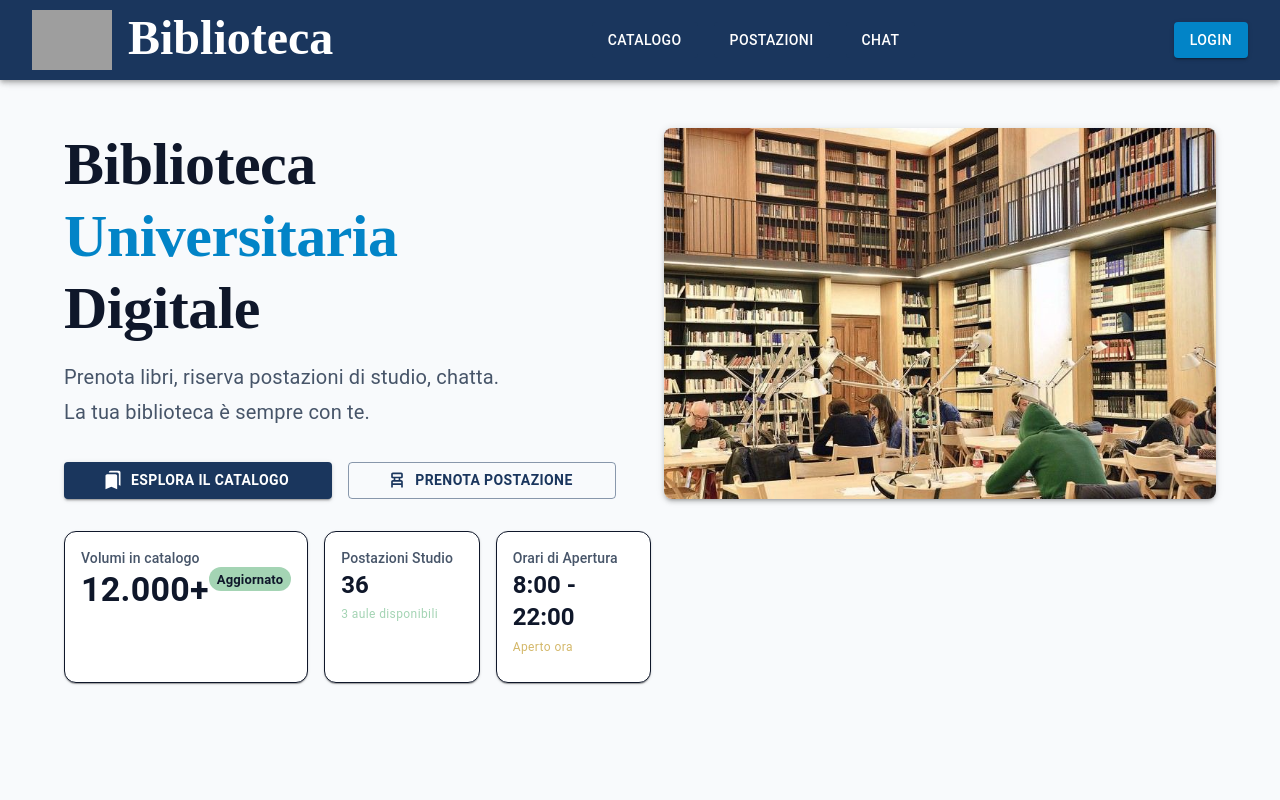
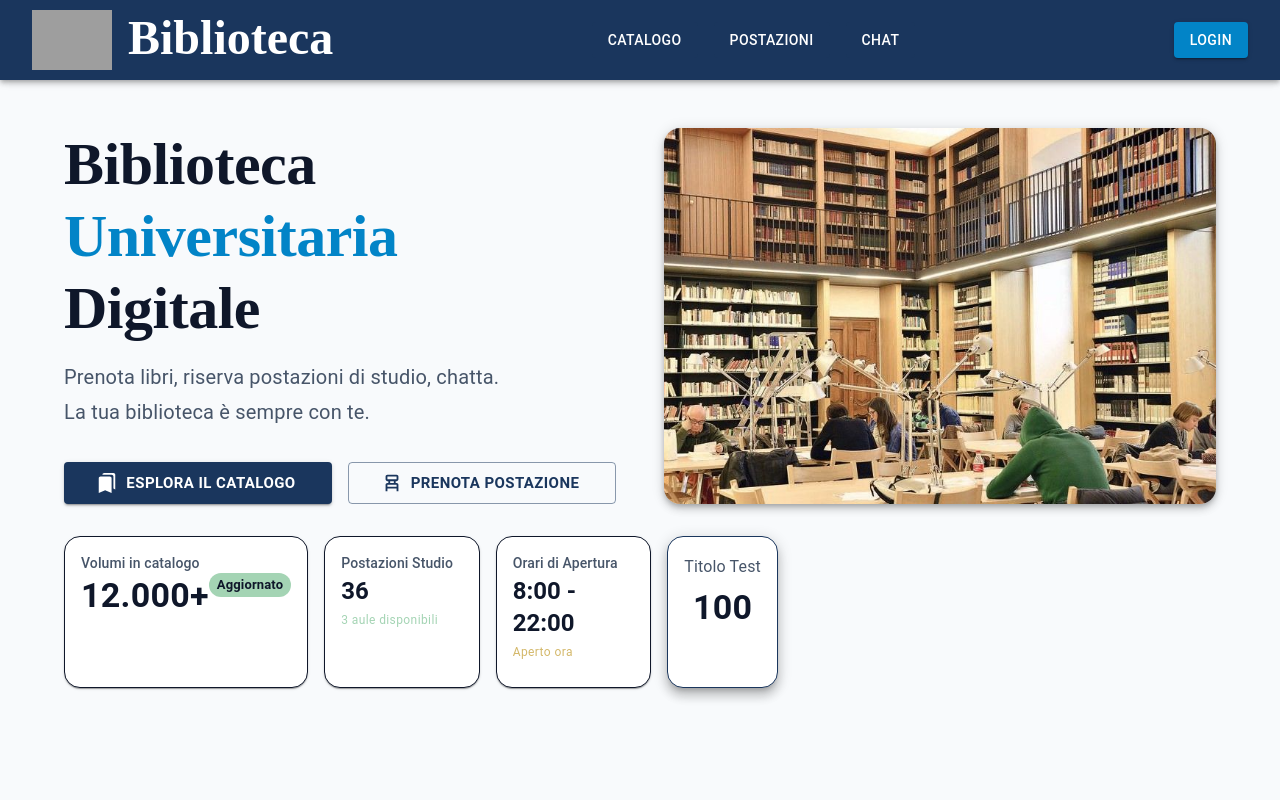
Before and after one commit to Alexx904/Biblioteca-AI, a React (Vite) app: page / in a window 1280 px wide. Shown: the top 800 px of the page. Built offline with nearby package versions, Linux system fonts and the light colour scheme; grey boxes are pictures that could not be loaded.

Commit message:
Creato Componente HeroCard
Ho creato il componente HeroCard, cioè il modello delle Card informative presenti nella Hero Section

```diff
--- a/src/Hero.jsx
+++ b/src/Hero.jsx
@@ -1,6 +1,7 @@
 import { Box, Container, Grid, Typography, Button, Stack, Card, CardContent, Chip } from '@mui/material';
 import BookmarksIcon from '@mui/icons-material/Bookmarks';
 import ChairAltIcon from '@mui/icons-material/ChairAlt';
+import HeroCard from './HeroCard';
 
 
 function Hero(){
@@ -46,6 +47,7 @@ function Hero(){
                   startIcon={<BookmarksIcon />}
                   color="primary"
                   fullWidth
+                  size='large'
                   sx={{fontWeight: 'bold', '&:hover': { color: 'secondary.light' } }}>
                   Esplora il Catalogo
                   </Button>
@@ -55,6 +57,7 @@ function Hero(){
                     startIcon={<ChairAltIcon />}
                     color="primary"
                     fullWidth
+                    size='large'
                     sx={{fontWeight: 'bold', '&:hover': {color: 'secondary.main' } }}>
                     Prenota Postazione
                   </Button>
@@ -66,15 +69,14 @@ function Hero(){
                   component="img"
                   src="img/hero.jpg"
                   alt="Foto Biblioteca"
-                  sx={{ width: '100%', height: '100%', borderRadius: 2, boxShadow: 3, objectFit: 'cover' }}
+                  sx={{ width: '100%', height: '100%', borderRadius: 4, boxShadow: 5, objectFit: 'cover' }}
                 />
               </Box>
-
-
             </Box>
+            {/* Sezione Info: Volumi, Postazioni, Orari */}
             <Stack direction="row" spacing={2}>
               {/* Card Principale: Volumi */}
-                <Card  sx={{backgroundColor: 'background.card',border: '1px solid ', borderRadius: 3 }}>
+              <Card  sx={{backgroundColor: 'background.card',border: '1px solid ', borderRadius: 4 }}>
                 <CardContent sx={{ display: 'flex', justifyContent: 'space-between', alignItems: 'center' }}>
                   <Box>
                     <Typography variant="subtitle2" sx={{ color: 'text.secondary' }}>Volumi in catalogo</Typography>
@@ -86,7 +88,7 @@ function Hero(){
 
                 {/* Due card affiancate per Postazioni e Orari */}
                 <Stack direction="row" spacing={2}>
-                  <Card sx={{ flex: 1, backgroundColor: 'background.card', color: 'text.primary', border: '1px solid ', borderRadius: 3 }}>
+                  <Card sx={{ flex: 1, backgroundColor: 'background.card', color: 'text.primary', border: '1px solid ', borderRadius: 4 }}>
                     <CardContent>
                       <Typography variant="subtitle2" sx={{ color: 'text.secondary' }}>Postazioni Studio</Typography>
                       <Typography variant="h5" sx={{ fontWeight: 'bold' }}>36</Typography>
@@ -94,7 +96,7 @@ function Hero(){
                     </CardContent>
                   </Card>
 
-                  <Card sx={{ flex: 1, backgroundColor: 'background.card', color: 'text.primary', border: '1px solid ', borderRadius: 3 }}>
+                  <Card sx={{ flex: 1, backgroundColor: 'background.card', color: 'text.primary', border: '1px solid ', borderRadius: 4 }}>
                     <CardContent>
                       <Typography variant="subtitle2" sx={{ color: 'text.secondary' }}>Orari di Apertura</Typography>
                       <Typography variant="h5" sx={{ fontWeight: 'bold' }}>8:00 - 22:00</Typography>
@@ -102,6 +104,7 @@ function Hero(){
                     </CardContent>
                   </Card>
                 </Stack>
+                <HeroCard title="Titolo Test" value="100" />
               </Stack>
           </Container>
         </Box>
--- /dev/null
+++ b/src/HeroCard.jsx
@@ -0,0 +1,17 @@
+import { Card, CardContent, Typography } from "@mui/material";
+
+export default function HeroCard(props){
+    return(
+        <Card raised sx={{display:'flex',textAlign:'center', border:'1px solid',borderColor:'primary.main', borderRadius:4}}>
+            <CardContent>
+                {/* Il testo piccolo in alto */}
+                <Typography variant="subtitle1" gutterBottom color="textSecondary">
+                    {props.title}
+                </Typography>
+                <Typography variant="h4" color="textPrimary" sx={{fontWeight:'bold'}}>
+                    {props.value}
+                </Typography>
+            </CardContent>
+        </Card>
+    )
+}
```
Lines whose indentation alone changed are shown as unchanged.
